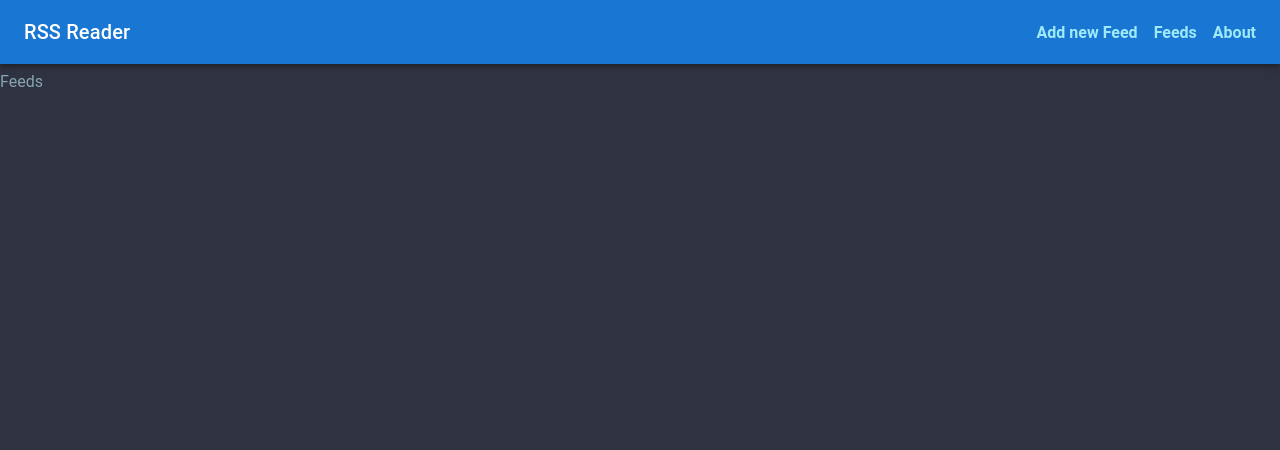
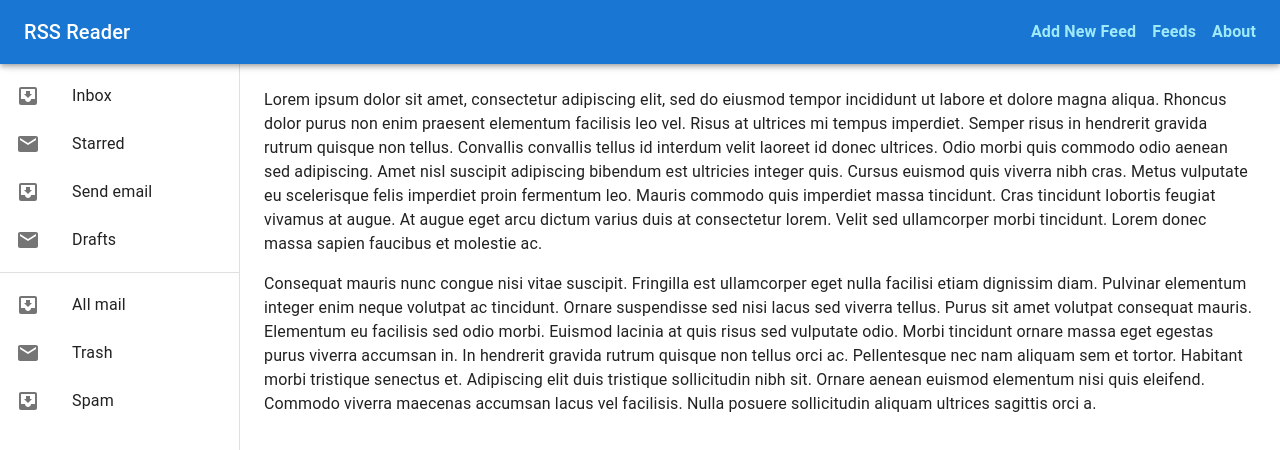
Before and after one commit to coding404life/Rss-Reader, a React (Vite) app in the folder src/renderer/: page /feeds in a window 1280 px wide. Shown: the top 450 px of the page. Built offline with nearby package versions, Linux system fonts and the light colour scheme.

Commit message:
created add new feeds inputs
created side drawer for feeds page

```diff
--- a/package.json
+++ b/package.json
@@ -21,6 +21,7 @@
     "@electron-toolkit/utils": "^1.0.2",
     "@emotion/react": "^11.11.1",
     "@emotion/styled": "^11.11.0",
+    "@mui/icons-material": "^5.14.1",
     "@mui/material": "^5.14.2",
     "@mui/styles": "^5.14.1",
     "electron-updater": "^5.3.0",
--- a/src/renderer/src/components/Navbar.jsx
+++ b/src/renderer/src/components/Navbar.jsx
@@ -3,7 +3,7 @@ import { Link } from 'react-router-dom'
 import { makeStyles } from '@mui/styles'
 
 const useStyles = makeStyles({
-  link: {
+  feed: {
     margin: '0 16px'
   }
 })
@@ -11,15 +11,15 @@ const Navbar = () => {
   const classes = useStyles()
 
   return (
-    <AppBar position="static">
+    <AppBar position="fixed">
       <Toolbar>
         <Typography variant="h6" component="div" sx={{ flexGrow: 1 }}>
           RSS Reader
         </Typography>
         <Link color="inherit" to="/add-new-feed">
-          Add new Feed
+          Add New Feed
         </Link>
-        <Link className={classes.link} color="inherit" to="/feeds">
+        <Link className={classes.feed} color="inherit" to="/feeds">
           Feeds
         </Link>
         <Link color="inherit" to="/about">
--- /dev/null
+++ b/src/renderer/src/components/StyledTextarea.jsx
@@ -0,0 +1,59 @@
+import TextareaAutosize from '@mui/base/TextareaAutosize'
+import { styled } from '@mui/system'
+
+export default function StyledTextarea() {
+  const blue = {
+    100: '#DAECFF',
+    200: '#b6daff',
+    400: '#3399FF',
+    500: '#007FFF',
+    600: '#0072E5',
+    900: '#003A75'
+  }
+
+  const grey = {
+    50: '#f6f8fa',
+    100: '#eaeef2',
+    200: '#d0d7de',
+    300: '#afb8c1',
+    400: '#8c959f',
+    500: '#6e7781',
+    600: '#57606a',
+    700: '#424a53',
+    800: '#32383f',
+    900: '#24292f'
+  }
+
+  const StyledTextarea = styled(TextareaAutosize)(
+    ({ theme }) => `
+    width: 320px;
+    font-family: IBM Plex Sans, sans-serif;
+    font-size: 0.875rem;
+    font-weight: 400;
+    line-height: 1.5;
+    padding: 12px;
+    width: 350px;
+    border-radius: 4px 4px 0 4px;
+    color: ${theme.palette.mode === 'dark' ? grey[300] : grey[900]};
+    background: ${theme.palette.mode === 'dark' ? grey[900] : '#fff'};
+    border: 1px solid ${theme.palette.mode === 'dark' ? grey[700] : grey[200]};
+    box-shadow: 0px 2px 24px ${theme.palette.mode === 'dark' ? blue[900] : blue[100]};
+
+    &:hover {
+      border-color: ${blue[400]};
+    }
+
+    &:focus {
+      border-color: ${blue[400]};
+      box-shadow: 0 0 0 3px ${theme.palette.mode === 'dark' ? blue[600] : blue[200]};
+    }
+
+    // firefox
+    &:focus-visible {
+      outline: 0;
+    }
+  `
+  )
+
+  return <StyledTextarea aria-label="empty textarea" placeholder="RSS Feed" minRows={5} />
+}
--- a/src/renderer/src/main.jsx
+++ b/src/renderer/src/main.jsx
@@ -1,9 +1,11 @@
 import React from 'react'
 import ReactDOM from 'react-dom/client'
+import { createBrowserRouter, RouterProvider } from 'react-router-dom'
+import { CssBaseline } from '@mui/material'
+
+import App from './App'
+import ErrorPage from './error-page'
 import './assets/index.css'
-import App from './App'
-import { createBrowserRouter, RouterProvider } from 'react-router-dom'
-import ErrorPage from './error-page'
 import AddNewFeeds from './routes/AddNewFeeds'
 import Feeds from './routes/Feeds'
 import About from './routes/About'
@@ -32,6 +34,7 @@ const router = createBrowserRouter([
 
 ReactDOM.createRoot(document.getElementById('root')).render(
   <React.StrictMode>
+    <CssBaseline />
     <RouterProvider router={router} />
   </React.StrictMode>
 )
--- a/src/renderer/src/routes/AddNewFeeds.jsx
+++ b/src/renderer/src/routes/AddNewFeeds.jsx
@@ -1,9 +1,33 @@
-import { Box, Typography } from '@mui/material'
+import { Box, Button, TextField, Typography } from '@mui/material'
+import StyledTextarea from '../components/StyledTextarea'
 
 export default function AddNewFeeds() {
   return (
-    <Box>
-      <Typography>Add New Feeds</Typography>
+    <Box ml={1} mt={10}>
+      <Typography variant="h5" color="gray">
+        Add New Feeds
+      </Typography>
+
+      <Box mt={1} mr={2} width={350}>
+        <Typography>Interval in seconds</Typography>
+        <TextField
+          sx={{ borderRadius: 25 }}
+          fullWidth
+          id="outlined-basic"
+          label="Interval"
+          variant="outlined"
+          size="small"
+        />
+      </Box>
+
+      <Box mt={3}>
+        <Typography>RSS Feeds (feed per line) </Typography>
+        <StyledTextarea />
+      </Box>
+
+      <Button variant="contained" color="success">
+        Save
+      </Button>
     </Box>
   )
 }
--- a/src/renderer/src/routes/Feeds.jsx
+++ b/src/renderer/src/routes/Feeds.jsx
@@ -1,5 +1,83 @@
-const Feeds = () => {
-  return <div>Feeds</div>
+import Box from '@mui/material/Box'
+import Drawer from '@mui/material/Drawer'
+import List from '@mui/material/List'
+import Typography from '@mui/material/Typography'
+import Divider from '@mui/material/Divider'
+import ListItem from '@mui/material/ListItem'
+import ListItemButton from '@mui/material/ListItemButton'
+import ListItemIcon from '@mui/material/ListItemIcon'
+import ListItemText from '@mui/material/ListItemText'
+import InboxIcon from '@mui/icons-material/MoveToInbox'
+import MailIcon from '@mui/icons-material/Mail'
+
+const drawerWidth = 240
+
+export default function Feeds() {
+  return (
+    <Box sx={{ display: 'flex' }}>
+      <Drawer
+        variant="permanent"
+        sx={{
+          width: drawerWidth,
+          flexShrink: 0,
+          [`& .MuiDrawer-paper`]: {
+            width: drawerWidth,
+            boxSizing: 'border-box',
+            marginTop: 8,
+            zIndex: 0
+          }
+        }}
+      >
+        <Box sx={{ overflow: 'auto' }}>
+          <List>
+            {['Inbox', 'Starred', 'Send email', 'Drafts'].map((text, index) => (
+              <ListItem key={text} disablePadding>
+                <ListItemButton>
+                  <ListItemIcon>{index % 2 === 0 ? <InboxIcon /> : <MailIcon />}</ListItemIcon>
+                  <ListItemText primary={text} />
+                </ListItemButton>
+              </ListItem>
+            ))}
+          </List>
+          <Divider />
+          <List>
+            {['All mail', 'Trash', 'Spam'].map((text, index) => (
+              <ListItem key={text} disablePadding>
+                <ListItemButton>
+                  <ListItemIcon>{index % 2 === 0 ? <InboxIcon /> : <MailIcon />}</ListItemIcon>
+                  <ListItemText primary={text} />
+                </ListItemButton>
+              </ListItem>
+            ))}
+          </List>
+        </Box>
+      </Drawer>
+
+      <Box component="main" sx={{ flexGrow: 1, p: 3, marginTop: 7 }}>
+        <Typography paragraph>
+          Lorem ipsum dolor sit amet, consectetur adipiscing elit, sed do eiusmod tempor incididunt
+          ut labore et dolore magna aliqua. Rhoncus dolor purus non enim praesent elementum
+          facilisis leo vel. Risus at ultrices mi tempus imperdiet. Semper risus in hendrerit
+          gravida rutrum quisque non tellus. Convallis convallis tellus id interdum velit laoreet id
+          donec ultrices. Odio morbi quis commodo odio aenean sed adipiscing. Amet nisl suscipit
+          adipiscing bibendum est ultricies integer quis. Cursus euismod quis viverra nibh cras.
+          Metus vulputate eu scelerisque felis imperdiet proin fermentum leo. Mauris commodo quis
+          imperdiet massa tincidunt. Cras tincidunt lobortis feugiat vivamus at augue. At augue eget
+          arcu dictum varius duis at consectetur lorem. Velit sed ullamcorper morbi tincidunt. Lorem
+          donec massa sapien faucibus et molestie ac.
+        </Typography>
+        <Typography paragraph>
+          Consequat mauris nunc congue nisi vitae suscipit. Fringilla est ullamcorper eget nulla
+          facilisi etiam dignissim diam. Pulvinar elementum integer enim neque volutpat ac
+          tincidunt. Ornare suspendisse sed nisi lacus sed viverra tellus. Purus sit amet volutpat
+          consequat mauris. Elementum eu facilisis sed odio morbi. Euismod lacinia at quis risus sed
+          vulputate odio. Morbi tincidunt ornare massa eget egestas purus viverra accumsan in. In
+          hendrerit gravida rutrum quisque non tellus orci ac. Pellentesque nec nam aliquam sem et
+          tortor. Habitant morbi tristique senectus et. Adipiscing elit duis tristique sollicitudin
+          nibh sit. Ornare aenean euismod elementum nisi quis eleifend. Commodo viverra maecenas
+          accumsan lacus vel facilisis. Nulla posuere sollicitudin aliquam ultrices sagittis orci a.
+        </Typography>
+      </Box>
+    </Box>
+  )
 }
-
-export default Feeds
```
Also changed, not shown: 1 other file (tests, documents, lock files or other folders).
